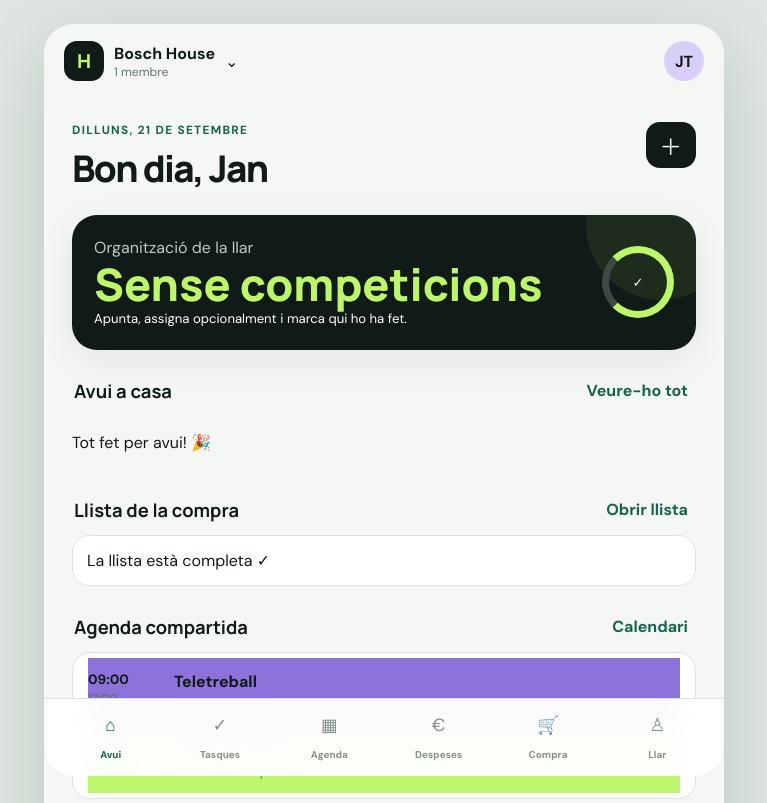
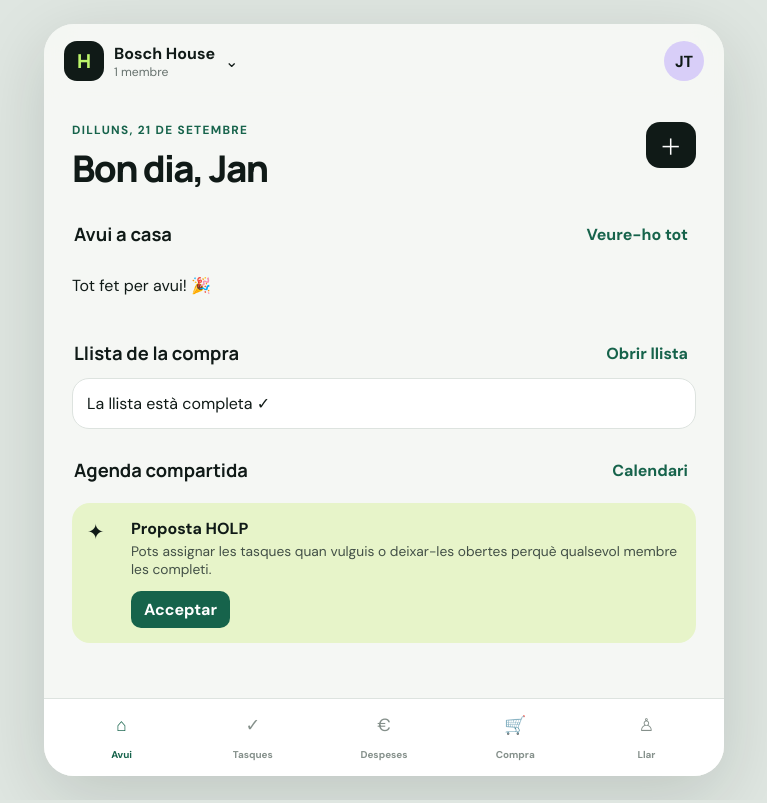
Before and after one commit to janntenesa13/holp-mvp, a plain HTML site: page index.html in a window 1280 px wide. Shown: the top 803 px of the page, without its empty margins (256-1023 px from the left). Drawn offline with Linux system fonts and the light colour scheme.

Commit message:
Remove agenda and competition card

```diff
--- a/index.html
+++ b/index.html
@@ -5,9 +5,9 @@
   <meta name="viewport" content="width=device-width,initial-scale=1,viewport-fit=cover">
   <meta name="theme-color" content="#101a17">
   <meta name="description" content="HOLP — organitza la convivència, les tasques, l'agenda i les despeses de casa.">
-  <link rel="manifest" href="manifest.webmanifest?v=10">
+  <link rel="manifest" href="manifest.webmanifest?v=11">
   <link rel="icon" href="icon.svg" type="image/svg+xml">
-  <link rel="stylesheet" href="styles.css?v=10">
+  <link rel="stylesheet" href="styles.css?v=11">
   <title>HOLP</title>
 </head>
 <body>
@@ -22,20 +22,15 @@
     <main id="app">
       <section class="view active" data-view="avui">
         <div class="date-row"><div><p class="eyebrow" id="todayLabel"></p><h1>Bon dia, Jan</h1></div><button class="icon-button" data-open="quick" aria-label="Afegir">＋</button></div>
-        <article class="balance-card">
-          <div><p>Organització de la llar</p><strong>Sense competicions</strong><span>Apunta, assigna opcionalment i marca qui ho ha fet.</span></div>
-          <div class="balance-ring" aria-label="Tasques compartides"><span>✓</span></div>
-        </article>
-
-        <div class="section-head"><h2>Avui a casa</h2><button data-nav="tasques">Veure-ho tot</button></div>
+<div class="section-head"><h2>Avui a casa</h2><button data-nav="tasques">Veure-ho tot</button></div>
         <div id="todayTasks" class="stack"></div>
         <div class="section-head"><h2>Llista de la compra</h2><button data-nav="compra">Obrir llista</button></div>
         <div id="shoppingPreview" class="shopping-preview"></div>
 
-        <div class="section-head"><h2>Agenda compartida</h2><button data-nav="agenda">Calendari</button></div>
-        <div id="todayEvents" class="timeline"></div>
+        <div class="section-head" hidden><h2>Agenda compartida</h2><button data-nav="agenda">Calendari</button></div>
+        <div id="todayEvents" class="timeline" hidden></div>
 
-        <div class="nudge"><span class="nudge-icon">✦</span><div><b>Proposta HOLP</b><p>Pots assignar les tasques quan vulguis o deixar-les obertes perquè qualsevol membre les completi.</p></div><button id="acceptSuggestion">Acceptar</button></div>
+        <div class="nudge" hidden><span class="nudge-icon">✦</span><div><b>Proposta HOLP</b><p>Pots assignar les tasques quan vulguis o deixar-les obertes perquè qualsevol membre les completi.</p></div><button id="acceptSuggestion">Acceptar</button></div>
       </section>
 
       <section class="view" data-view="tasques">
@@ -45,7 +40,7 @@
         <div id="taskList" class="stack roomy"></div>
       </section>
 
-      <section class="view" data-view="agenda">
+      <section class="view" data-view="agenda" hidden aria-hidden="true">
         <div class="page-title"><div><p class="eyebrow" id="agendaMonth"></p><h1>Agenda</h1></div><button class="primary-small" data-open="event">＋ Esdeveniment</button></div>
         <div class="week-strip legacy-week" id="weekStrip"></div>
         <div class="calendar-toolbar"><button id="calendarPrev" aria-label="Anterior">‹</button><strong id="calendarTitle"></strong><button id="calendarNext" aria-label="Següent">›</button></div>
@@ -91,7 +86,6 @@
     <nav class="bottom-nav" aria-label="Navegació principal">
       <button class="active" data-nav="avui"><span>⌂</span><b>Avui</b></button>
       <button data-nav="tasques"><span>✓</span><b>Tasques</b></button>
-      <button data-nav="agenda"><span>▦</span><b>Agenda</b></button>
       <button data-nav="despeses"><span>€</span><b>Despeses</b></button>
       <button data-nav="compra"><span>🛒</span><b>Compra</b></button>
       <button data-nav="llar"><span>♙</span><b>Llar</b></button>
@@ -105,6 +99,6 @@
     </div>
   </div>
   <div class="toast" id="toast" role="status"></div>
-  <script src="app.js?v=10"></script>
+  <script src="app.js?v=11"></script>
 </body>
 </html>
```
